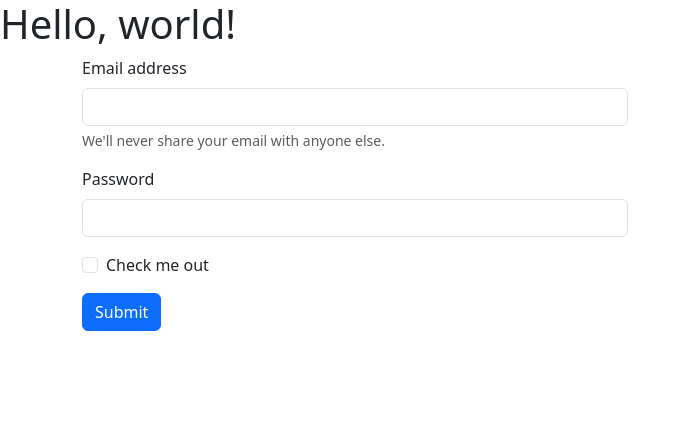
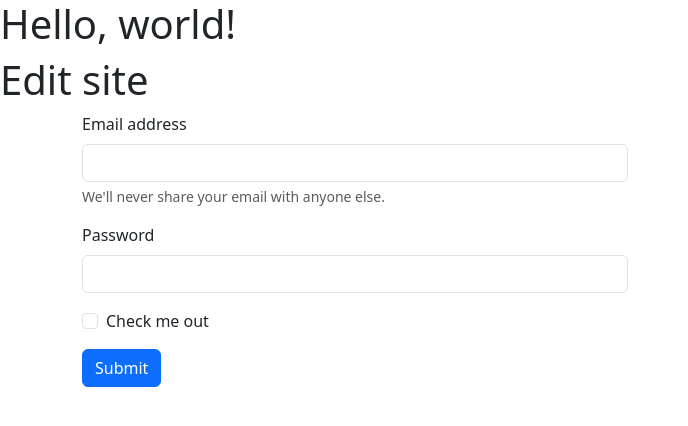
Before and after one commit to andreza-fernandes/GitHubPages, a plain HTML site: page docs/index.html in a window 1280 px wide. Shown: the whole page, without its empty margins (0-688 px from the left). Drawn offline with nearby package versions, Linux system fonts and the light colour scheme.

Commit message:
Update index.html

```diff
--- a/docs/index.html
+++ b/docs/index.html
@@ -11,6 +11,7 @@
 
 <body>
     <h1>Hello, world!</h1>
+    <h1>Edit site</h1>
     <script src="https://cdn.jsdelivr.net/npm/bootstrap@5.3.1/dist/js/bootstrap.bundle.min.js"
         integrity="sha384-HwwvtgBNo3bZJJLYd8oVXjrBZt8cqVSpeBNS5n7C8IVInixGAoxmnlMuBnhbgrkm"
         crossorigin="anonymous"></script>
```
